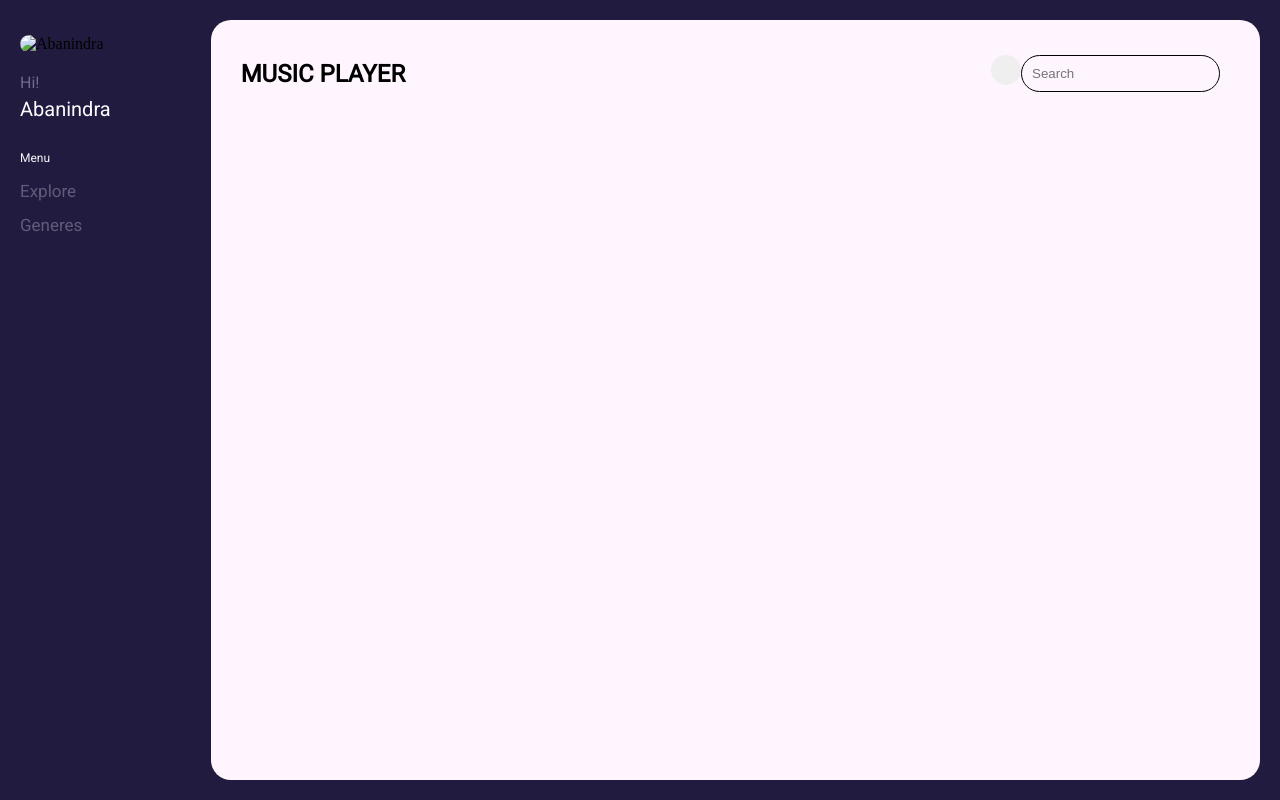
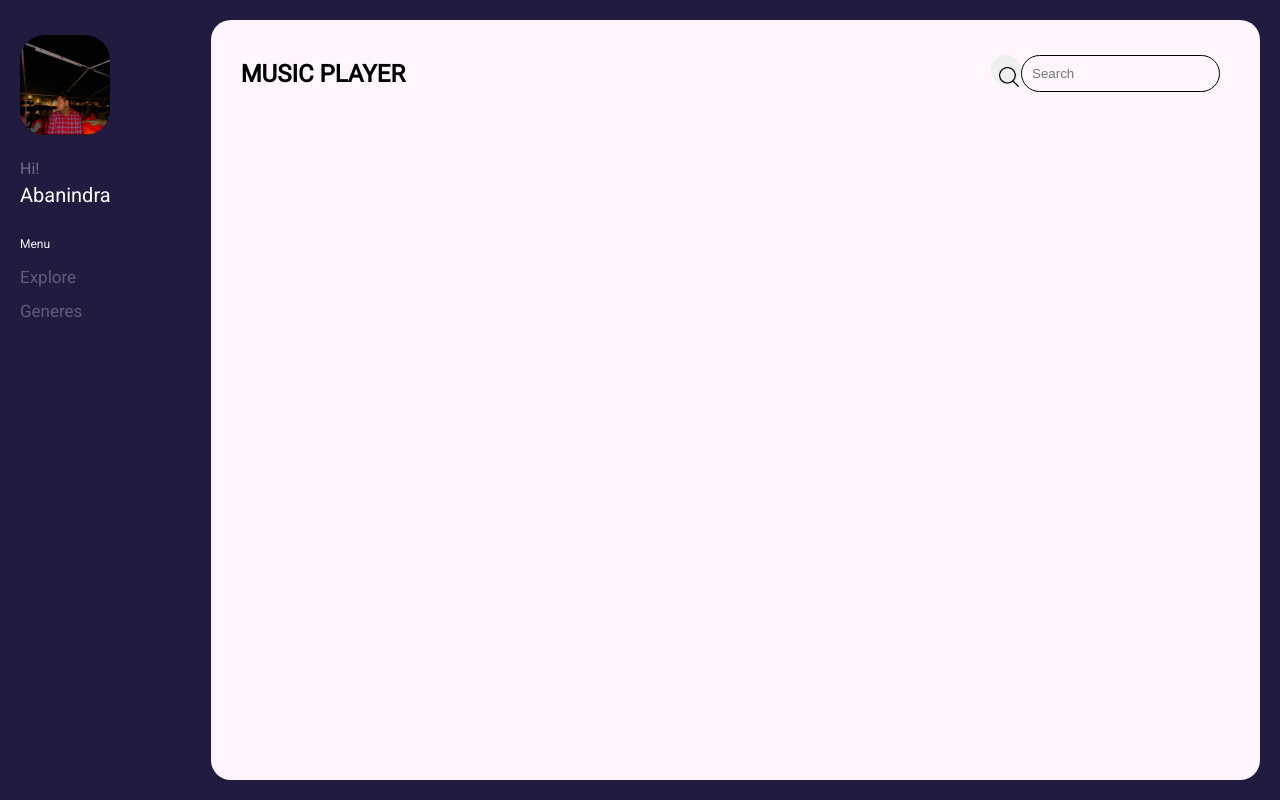
Before and after one commit to abanindra3/musicplayer, a plain HTML site: page index.html in a window 1280 px wide. Drawn offline with Linux system fonts and the light colour scheme; no server answers.

Commit message:
Update index.html

```diff
--- a/index.html
+++ b/index.html
@@ -25,7 +25,7 @@
 
         <div id="side-container" class="open">
             <div class="profile">
-                <div class="pfp"> <img src="Images/profile-image.jpg" alt="Abanindra" id="profile-image"></div>
+                <div class="pfp"> <img src="profile-image.jpg" alt="Abanindra" id="profile-image"></div>
                 <div class="wish">Hi!</div>
                 <div class="profile-name">Abanindra</div>
             </div>
@@ -71,11 +71,11 @@
                 </div>
                 <div class="searchBar">
                     <div class="nest-searchBar">
-                       <button id="searchButton"><img src="Images/search-interface-symbol.png" alt="" class="icons search" > </button>
+                       <button id="searchButton"><img src="search-interface-symbol.png" alt="" class="icons search" > </button>
                         <input type="text" placeholder="Search" id="input">
                     </div>
                 </div>
-                <div id="toggleButton"><img src="Images/togglebutton.png" alt=""></div>
+                <div id="toggleButton"><img src="togglebutton.png" alt=""></div>
             </div>
             <div class="main-content">
                 <div id="variable-content">
```
